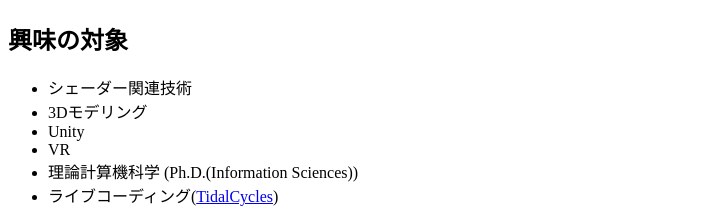
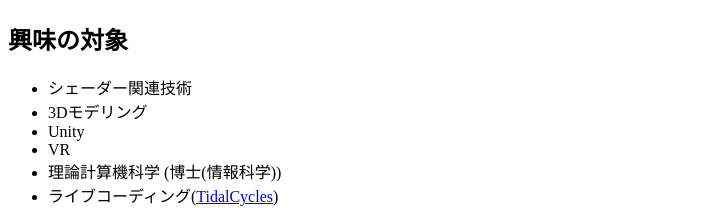
Before and after one commit to myxyy/myxyy.github.io, a plain HTML site: page index.html in a window 1280 px wide. Shown: the part 598-806 px from the top of the page, without its empty margins (0-703 px from the left). Drawn offline with Linux system fonts and the light colour scheme.

Commit message:
Ph.D.は違うっぽいので

```diff
--- a/index.html
+++ b/index.html
@@ -16,7 +16,7 @@
       <li>3Dモデリング</li>
       <li>Unity</li>
       <li>VR</li>
-      <li>理論計算機科学 (Ph.D.(Information Sciences))</li>
+      <li>理論計算機科学 (博士(情報科学))</li>
       <li>ライブコーディング(<a href="https://tidalcycles.org/index.php/Userbase" target="_blank">TidalCycles</a>)</li>
       <li>機械学習</li>
     </ul>
```
